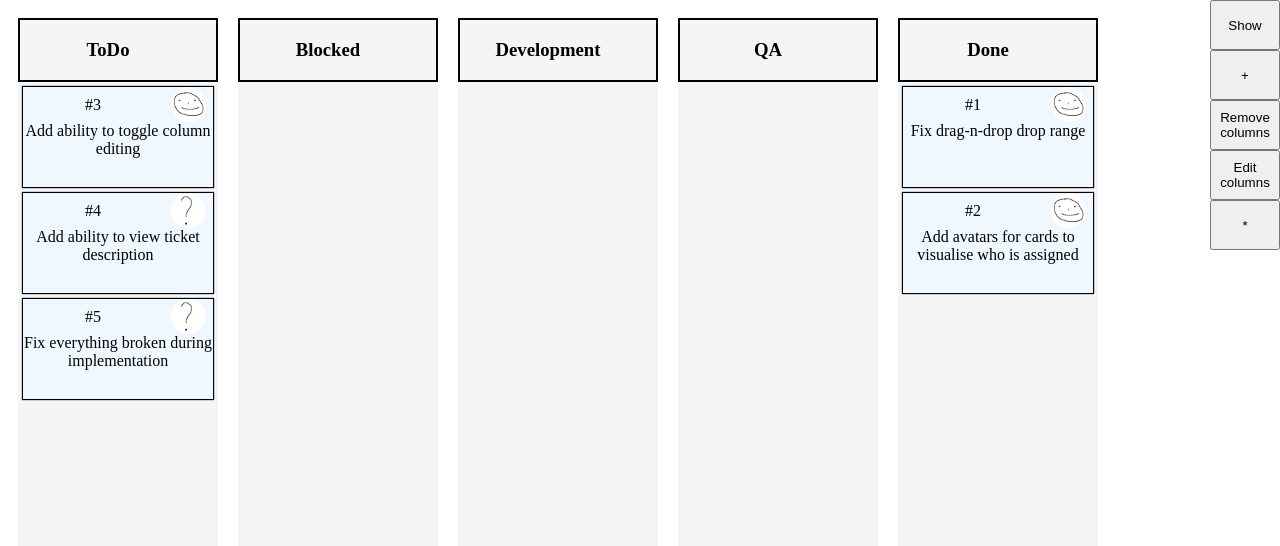
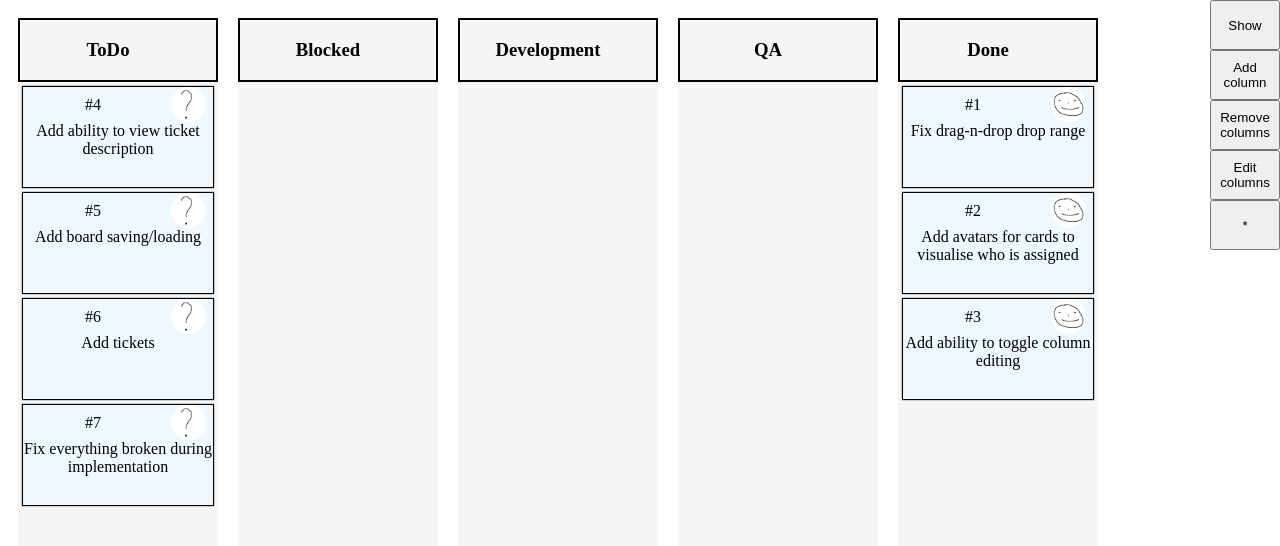
Before and after one commit to AbobaShlepa/jira, a Vue app: page / in a window 1280 px wide. Both pictures are taken after a click on the button "Hide". Shown: the top 546 px of the page. Built offline with nearby package versions, Linux system fonts and the light colour scheme.

Commit message:
Added side menu

```diff
--- a/src/components/AddColumn.vue
+++ b/src/components/AddColumn.vue
@@ -5,14 +5,25 @@
 </script>
 
 <template>
-  <div class="card">
-    <input v-model="name" type="text"/>
+  <div class="card mgt-10 flex-container">
+    <input v-model="name" type="text" />
     <button @click="addColumn(name)">Add</button>
   </div>
 </template>
 
 <style scoped>
- input {
+input {
   width: 100px;
- }
+}
+
+.mgt-10 {
+  margin-top: 10px;
+}
+
+.flex-container {
+  display: flex;
+  align-items: center;
+  justify-content: center;
+  height: 100px;
+}
 </style>
--- a/src/components/Board.vue
+++ b/src/components/Board.vue
@@ -3,8 +3,12 @@
   import Column from './Column.vue'
   import AddColumn from './AddColumn.vue'
   import draggable from 'vuedraggable';
+  import { storeToRefs } from 'pinia';
+  import { usePermissionStore } from '@/stores/permissions';
 
   const { columns, swapColumns } = useColumnsStore();
+
+  const { addColumn } = storeToRefs(usePermissionStore());
 
   async function swap(event: any) {
     const oldIndex = event.moved.oldIndex;
@@ -20,7 +24,7 @@
         <Column :column-id="element.id" />
       </template>
     </draggable>
-    <!-- <AddColumn /> -->
+    <AddColumn v-if="addColumn.enabled" />
   </div>
 </template>
 
--- a/src/components/SideMenu.vue
+++ b/src/components/SideMenu.vue
@@ -3,7 +3,7 @@
   import { storeToRefs } from 'pinia';
 
   const store = usePermissionStore();
-  const { showMenu, removeColumns, editColumns } = storeToRefs(store);
+  const { showMenu, removeColumns, editColumns, addColumn } = storeToRefs(store);
   const { togglePermission } = store;
 
 </script>
@@ -16,8 +16,8 @@
     </button>
 
     <div v-bind:style="{ display: showMenu.enabled ? 'block' : 'none' }">
-      <button>
-        +
+      <button @click="() => togglePermission(addColumn)">
+        Add column
       </button>
 
       <button @click="() => togglePermission(removeColumns)">
--- a/src/stores/tickets.ts
+++ b/src/stores/tickets.ts
@@ -6,8 +6,10 @@ export const useTicketsStore = defineStore('tickets', () => {
   const tickets = reactive([
     { id: counter++, title: 'Fix drag-n-drop drop range', assigneeId: 1, columnId: 5 },
     { id: counter++, title: 'Add avatars for cards to visualise who is assigned', assigneeId: 1, columnId: 5 },
-    { id: counter++, title: 'Add ability to toggle column editing', assigneeId: 1, columnId: 1 },
+    { id: counter++, title: 'Add ability to toggle column editing', assigneeId: 1, columnId: 5 },
     { id: counter++, title: 'Add ability to view ticket description', assigneeId: null, columnId: 1 },
+    { id: counter++, title: 'Add board saving/loading', assigneeId: null, columnId: 1 },
+    { id: counter++, title: 'Add tickets', assigneeId: null, columnId: 1 },
     { id: counter++, title: 'Fix everything broken during implementation', assigneeId: null, columnId: 1 },
   ])
 
@@ -16,7 +18,6 @@ export const useTicketsStore = defineStore('tickets', () => {
   function changeColumn(ticketId: number, columnId: number) {
     const ticket = tickets.find(x => x.id === ticketId)!;
     ticket.columnId = columnId;
-    console.log(tickets)
   }
 
   return {
```
